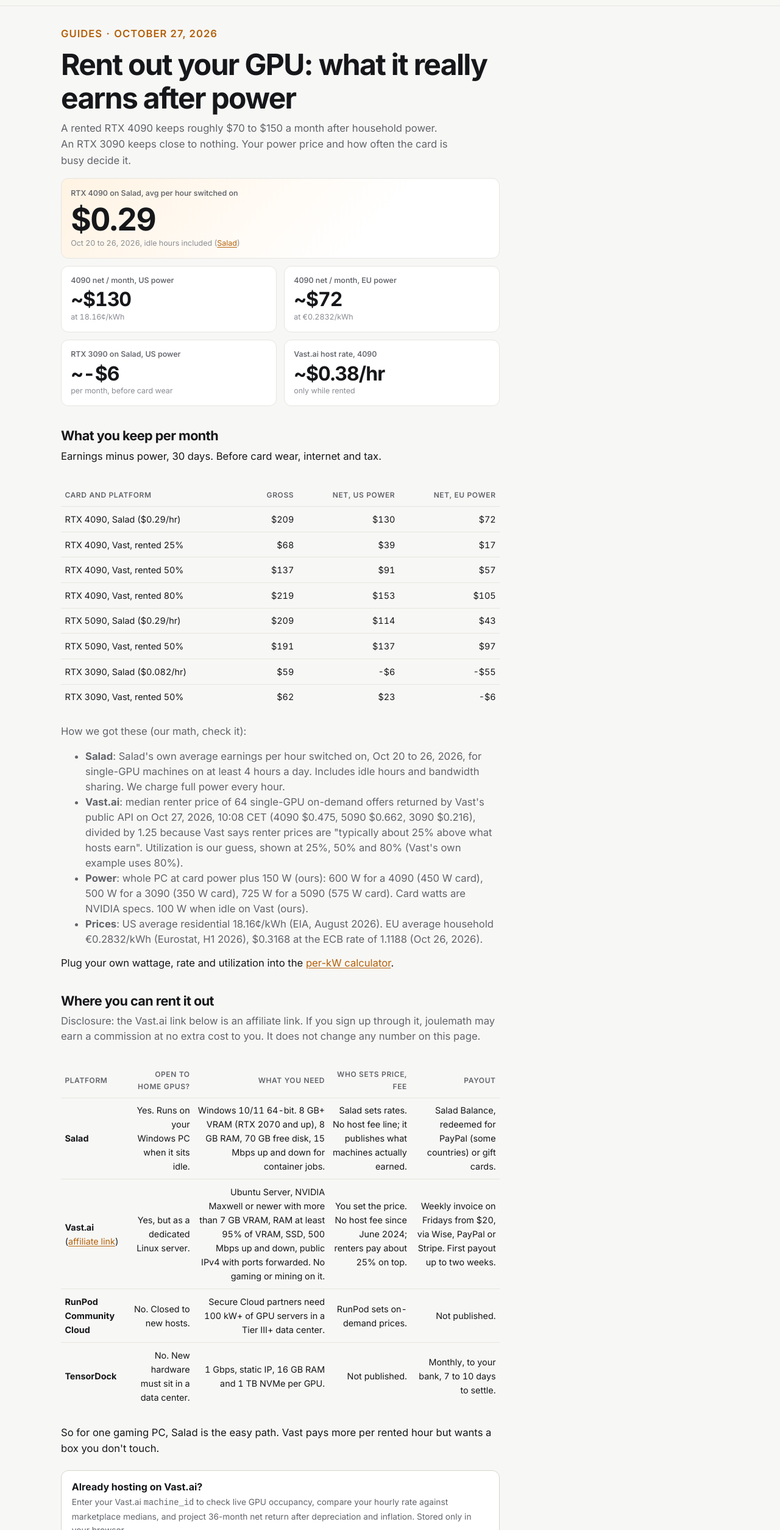
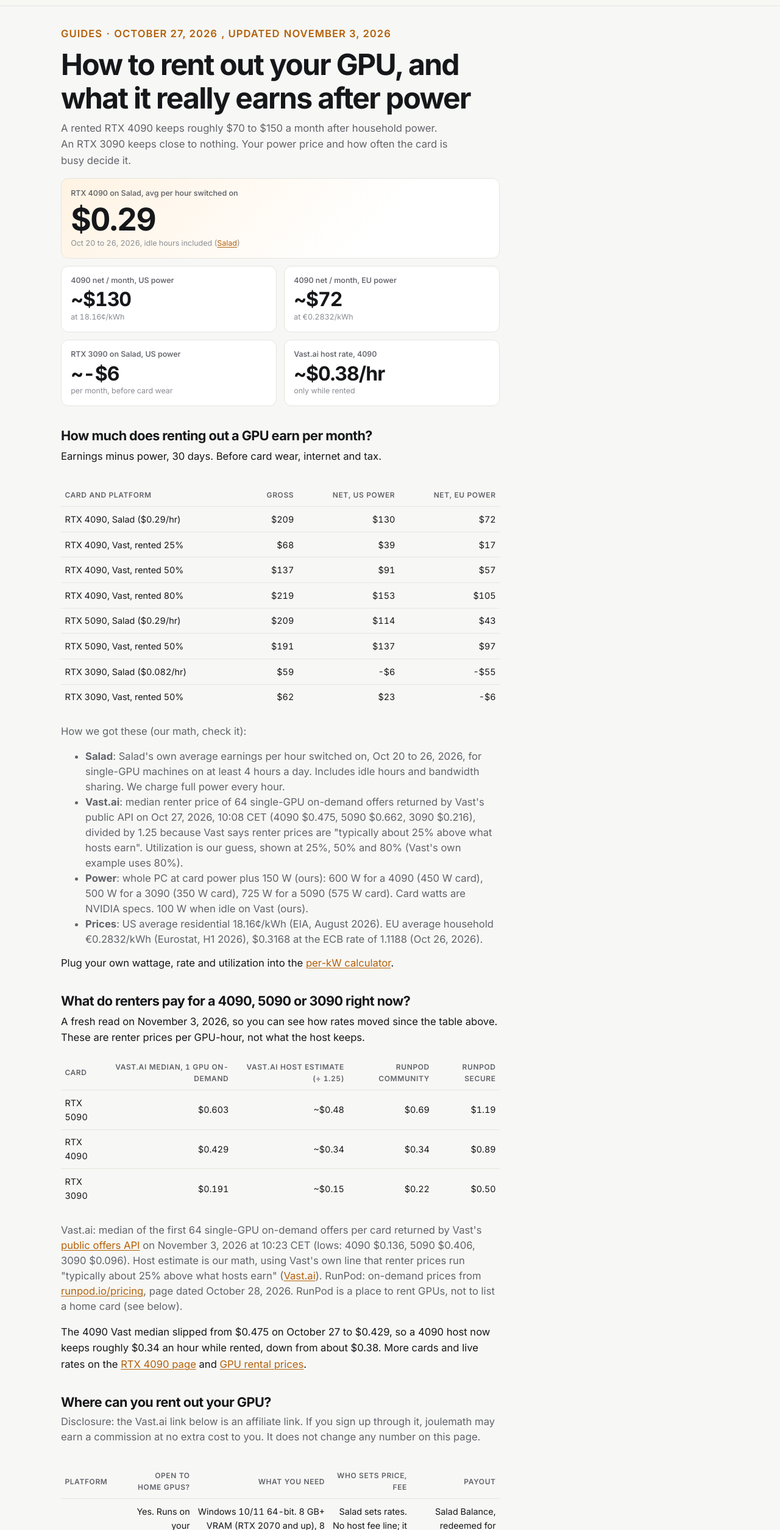
Before and after one commit to PierreCorbin/joulemath, a website: page src/guides/rent-out-your-gpu/index.html in a window 1280 px wide. Shown: the part 51-2560 px from the top of the page at 61% size. Drawn offline with Linux system fonts and the light colour scheme.

Commit message:
Rent-out guide: query title, question H2s, Nov 3 Vast and RunPod rate table, dateModified

```diff
--- a/src/guides/rent-out-your-gpu/index.html
+++ b/src/guides/rent-out-your-gpu/index.html
@@ -2,13 +2,13 @@
 <meta name="theme-color" content="#f7f7f5" media="(prefers-color-scheme: light)"><meta name="theme-color" content="#0d0e11" media="(prefers-color-scheme: dark)">
 <script>try{var t=localStorage.getItem('jm-theme');if(t)document.documentElement.dataset.theme=t}catch(e){}</script>
 <link rel="preload" href="/fonts/inter-var-latin.woff2" as="font" type="font/woff2" crossorigin>
-<title>Rent out your GPU: what it earns after power (2026) | joulemath</title><meta name="description" content="What an RTX 4090, 5090 or 3090 earns on Salad and Vast.ai after electricity, with live rates, platform requirements, fees and risks. Every figure sourced."><link rel="canonical" href="https://joulemath.com/guides/rent-out-your-gpu/">
-<meta property="og:title" content="Rent out your GPU: what it really earns after power (2026) | joulemath"><meta property="og:description" content="What an RTX 4090, 5090 or 3090 earns on Salad and Vast.ai after electricity, with live rates, platform requirements, fees and risks. Every figure sourced."><meta property="og:url" content="https://joulemath.com/guides/rent-out-your-gpu/"><meta property="og:type" content="website">
+<title>How to rent out your GPU: what an RTX 4090 earns after power (Nov 2026) | joulemath</title><meta name="description" content="What an RTX 4090, 5090 or 3090 earns on Salad and Vast.ai after electricity, with live rates, platform requirements, fees and risks. Every figure sourced."><link rel="canonical" href="https://joulemath.com/guides/rent-out-your-gpu/">
+<meta property="og:title" content="How to rent out your GPU: what an RTX 4090 earns after power (Nov 2026) | joulemath"><meta property="og:description" content="What an RTX 4090, 5090 or 3090 earns on Salad and Vast.ai after electricity, with live rates, platform requirements, fees and risks. Every figure sourced."><meta property="og:url" content="https://joulemath.com/guides/rent-out-your-gpu/"><meta property="og:type" content="website">
 <link rel="stylesheet" href="/style.css">
-<script type="application/ld+json">{"@context": "https://schema.org", "@type": "Article", "headline": "Rent out your GPU: what it really earns after power (2026)", "description": "What an RTX 4090, 5090 or 3090 earns on Salad and Vast.ai after electricity, with live rates, platform requirements, fees and risks. Every figure sourced.", "datePublished": "2026-10-27", "dateModified": "2026-10-27", "author": {"@type": "Organization", "name": "joulemath", "url": "https://joulemath.com/"}, "publisher": {"@type": "Organization", "name": "joulemath", "url": "https://joulemath.com/"}, "mainEntityOfPage": "https://joulemath.com/guides/rent-out-your-gpu/"}</script></head><body>
+<script type="application/ld+json">{"@context": "https://schema.org", "@type": "Article", "headline": "How to rent out your GPU: what an RTX 4090 earns after power (Nov 2026)", "description": "What an RTX 4090, 5090 or 3090 earns on Salad and Vast.ai after electricity, with live rates, platform requirements, fees and risks. Every figure sourced.", "datePublished": "2026-10-27", "dateModified": "2026-11-03", "author": {"@type": "Organization", "name": "joulemath", "url": "https://joulemath.com/"}, "publisher": {"@type": "Organization", "name": "joulemath", "url": "https://joulemath.com/"}, "mainEntityOfPage": "https://joulemath.com/guides/rent-out-your-gpu/"}</script></head><body>
 <header class="site-head"><div class="wrap"><a class="logo" href="/"><img src="/logo-64.png" width="26" height="26" alt="" aria-hidden="true">joulemath</a><button class="theme-btn" id="theme" type="button" aria-label="Toggle theme"><svg class="sun" viewBox="0 0 24 24" fill="none" stroke="currentColor" stroke-width="2" stroke-linecap="round" aria-hidden="true"><circle cx="12" cy="12" r="4"/><path d="M12 2v2M12 20v2M4.9 4.9l1.4 1.4M17.7 17.7l1.4 1.4M2 12h2M20 12h2M4.9 19.1l1.4-1.4M17.7 6.3l1.4-1.4"/></svg><svg class="moon" viewBox="0 0 24 24" fill="none" stroke="currentColor" stroke-width="2" stroke-linecap="round" stroke-linejoin="round" aria-hidden="true"><path d="M21 12.8A9 9 0 1 1 11.2 3a7 7 0 0 0 9.8 9.8z"/></svg></button><nav class="nav" aria-label="Main"><a href="/">Mine vs AI</a><a href="/fleet/">Fleet check</a><a href="/mining-calculator/">ASIC calculator</a><a href="/gpu/">GPUs</a><a href="/guides/" aria-current="page">Guides</a><a href="/blog/">Blog</a><a href="/reports/">Reports</a><a href="/about/">About</a></nav></div></header><main><div class="wrap">
-<article class="prose post"><p class="eyebrow"><a href="/guides/">Guides</a> · <time datetime="2026-10-27">October 27, 2026</time></p>
-<h1>Rent out your GPU: what it really earns after power</h1>
+<article class="prose post"><p class="eyebrow"><a href="/guides/">Guides</a> · <time datetime="2026-10-27">October 27, 2026</time>, updated <time datetime="2026-11-03">November 3, 2026</time></p>
+<h1>How to rent out your GPU, and what it really earns after power</h1>
 <p class="lead">A rented RTX 4090 keeps roughly $70 to $150 a month after household power. An RTX 3090 keeps close to nothing. Your power price and how often the card is busy decide it.</p>
 <div class="stat-grid">
 <div class="stat hero-stat"><div class="k">RTX 4090 on Salad, avg per hour switched on</div><div class="v">$0.29</div><div class="s">Oct 20 to 26, 2026, idle hours included (<a href="#src">Salad</a>)</div></div>
@@ -18,7 +18,7 @@
 <div class="stat"><div class="k">Vast.ai host rate, 4090</div><div class="v">~$0.38/hr</div><div class="s">only while rented</div></div>
 </div>
 
-<h2 id="keep">What you keep per month</h2>
+<h2 id="keep">How much does renting out a GPU earn per month?</h2>
 <p>Earnings minus power, 30 days. Before card wear, internet and tax.</p>
 <div class="tbl"><table>
 <thead><tr><th>Card and platform</th><th>Gross</th><th>Net, US power</th><th>Net, EU power</th></tr></thead>
@@ -41,7 +41,15 @@
 </ul>
 <p>Plug your own wattage, rate and utilization into the <a href="/">per-kW calculator</a>.</p>
 
-<h2 id="platforms">Where you can rent it out</h2>
+<h2 id="now">What do renters pay for a 4090, 5090 or 3090 right now?</h2>
+<p>A fresh read on November 3, 2026, so you can see how rates moved since the table above. These are renter prices per GPU-hour, not what the host keeps.</p>
+<table><thead><tr><th>Card</th><th>Vast.ai median, 1 GPU on-demand</th><th>Vast.ai host estimate (÷ 1.25)</th><th>RunPod Community</th><th>RunPod Secure</th></tr></thead><tbody>
+<tr><td>RTX 5090</td><td>$0.603</td><td>~$0.48</td><td>$0.69</td><td>$1.19</td></tr>
+<tr><td>RTX 4090</td><td>$0.429</td><td>~$0.34</td><td>$0.34</td><td>$0.89</td></tr>
+<tr><td>RTX 3090</td><td>$0.191</td><td>~$0.15</td><td>$0.22</td><td>$0.50</td></tr></tbody></table>
+<p class="note">Vast.ai: median of the first 64 single-GPU on-demand offers per card returned by Vast's <a href="https://console.vast.ai/api/v0/bundles/">public offers API</a> on November 3, 2026 at 10:23 CET (lows: 4090 $0.136, 5090 $0.406, 3090 $0.096). Host estimate is our math, using Vast's own line that renter prices run "typically about 25% above what hosts earn" (<a href="https://vast.ai/article/how-much-money-can-you-earn-renting-out-your-gpu-on-vast-ai">Vast.ai</a>). RunPod: on-demand prices from <a href="https://www.runpod.io/pricing">runpod.io/pricing</a>, page dated October 28, 2026. RunPod is a place to rent GPUs, not to list a home card (see below).</p>
+<p>The 4090 Vast median slipped from $0.475 on October 27 to $0.429, so a 4090 host now keeps roughly $0.34 an hour while rented, down from about $0.38. More cards and live rates on the <a href="/gpu/rtx-4090/">RTX 4090 page</a> and <a href="/gpu/">GPU rental prices</a>.</p>
+<h2 id="platforms">Where can you rent out your GPU?</h2>
 <p class="note">Disclosure: the Vast.ai link below is an affiliate link. If you sign up through it, joulemath may earn a commission at no extra cost to you. It does not change any number on this page.</p>
 <div class="tbl"><table>
 <thead><tr><th>Platform</th><th>Open to home GPUs?</th><th>What you need</th><th>Who sets price, fee</th><th>Payout</th></tr></thead>
@@ -55,7 +63,7 @@
 
 <div class="fleet-callout"><div><b>Already hosting on Vast.ai?</b><p>Enter your Vast.ai <code>machine_id</code> to check live GPU occupancy, compare your hourly rate against marketplace medians, and project 36-month net return after depreciation and inflation. Stored only in your browser.</p></div><a class="btn-sm primary" href="/fleet/">Benchmark your Vast.ai rig &rarr;</a></div>
 
-<h2 id="utilization">Utilization is the whole game</h2>
+<h2 id="utilization">How often will your GPU actually be rented?</h2>
 <ul>
 <li>You only earn on Vast while someone rents the card. Vast does not publish occupancy; hosts see it only after they list a machine.</li>
 <li>Salad's number already counts idle hours. Its 4090s had a job running 98% of switched-on hours that week. The 3090 was at 95%.</li>
@@ -63,7 +71,7 @@
 <li>Rates move week to week. Treat any number here as a snapshot.</li>
 </ul>
 
-<h2 id="risks">Risks</h2>
+<h2 id="risks">What are the risks of renting out your GPU?</h2>
 <ul>
 <li><b>Power price</b>. At EU household prices a 3090 loses money. Breakeven for a 3090 on Salad is about $0.16/kWh with our watts.</li>
 <li><b>Lock-in</b>. On Vast, a rental's price and end date are fixed. You must keep the machine up until every contract ends.</li>
```
